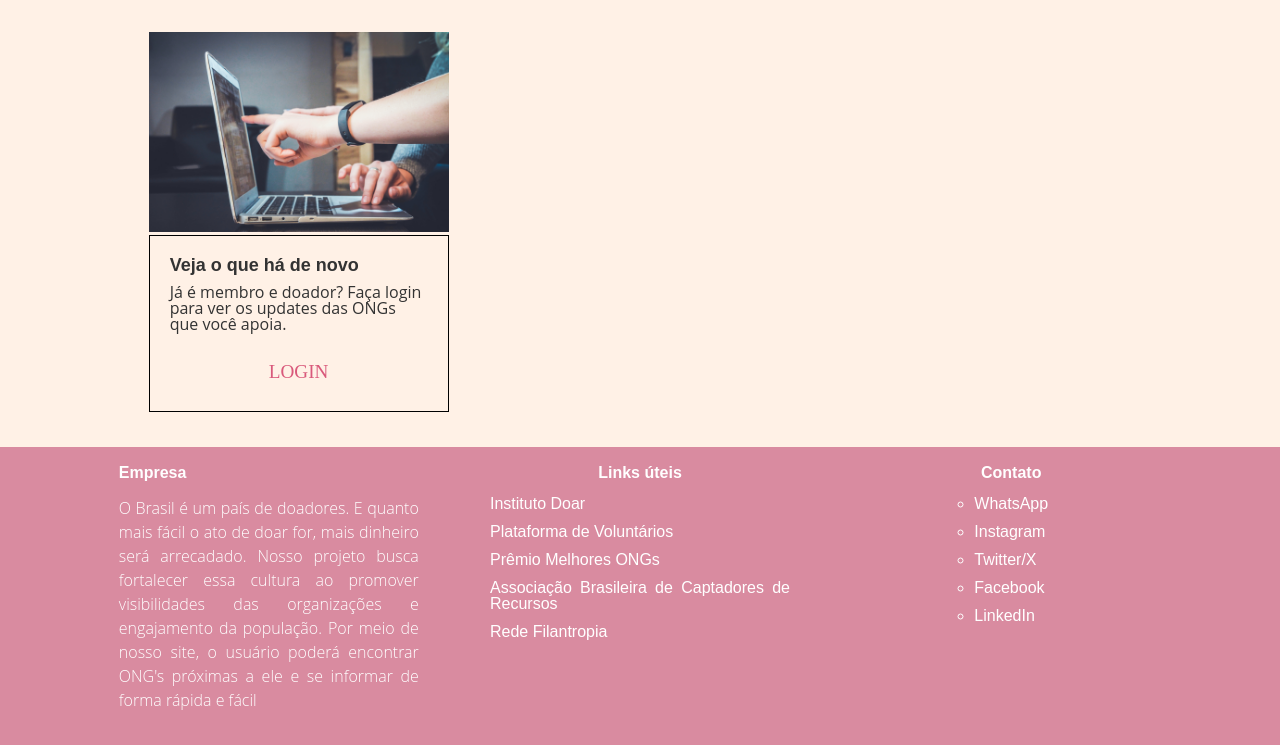
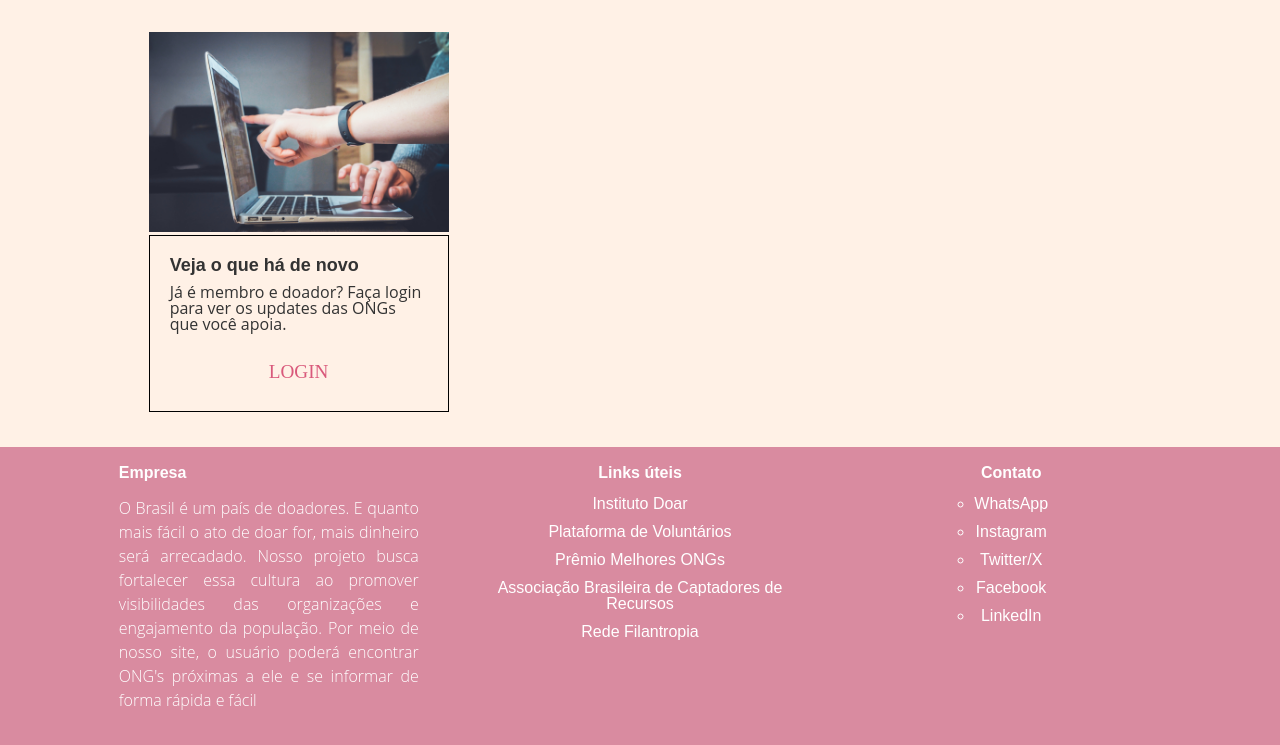
Before and after one commit to ICEI-PUC-Minas-PMV-SI/pmv-si-2023-2-pe1-t1-doacao-reacao-pmv, a plain HTML site: page src/index.html in a window 1280 px wide. Shown: the part 1074-1819 px from the top of the page. Drawn offline with Linux system fonts and the light colour scheme.

Commit message:
style: change footer ident

```diff
--- a/src/css/custom-footer.css
+++ b/src/css/custom-footer.css
@@ -34,7 +34,7 @@
 
             >li {
                 margin: 0px 0 12px 0px;
-                text-align: justify;
+                text-align: center;
             }
         }
     }
@@ -44,14 +44,12 @@
     display: flex;
     flex-direction: column;
     align-items: center;
-    text-align: center;
 }
 
 .contact {
     display: flex;
     flex-direction: column;
     align-items: center;
-    text-align: center;
 
     >ul {
         >li {
```
